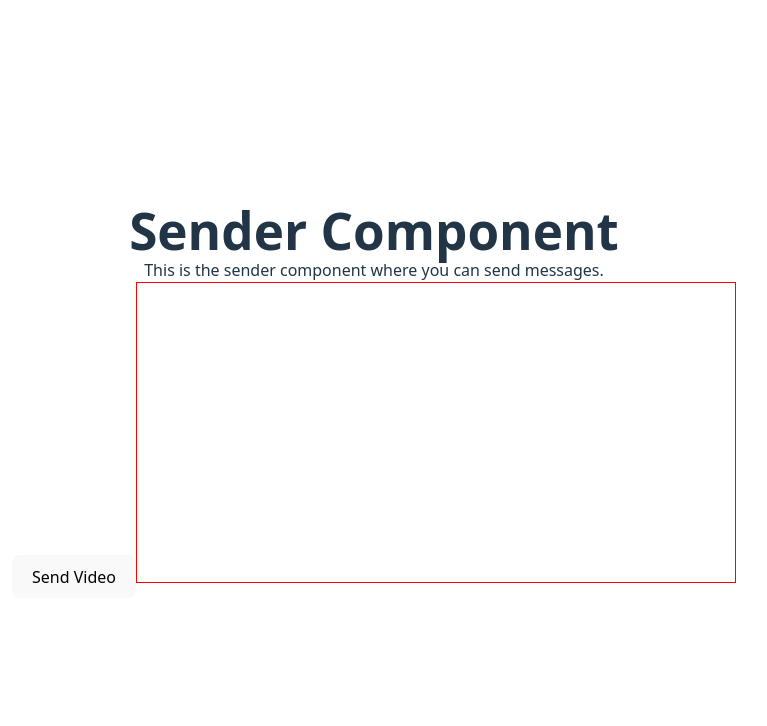
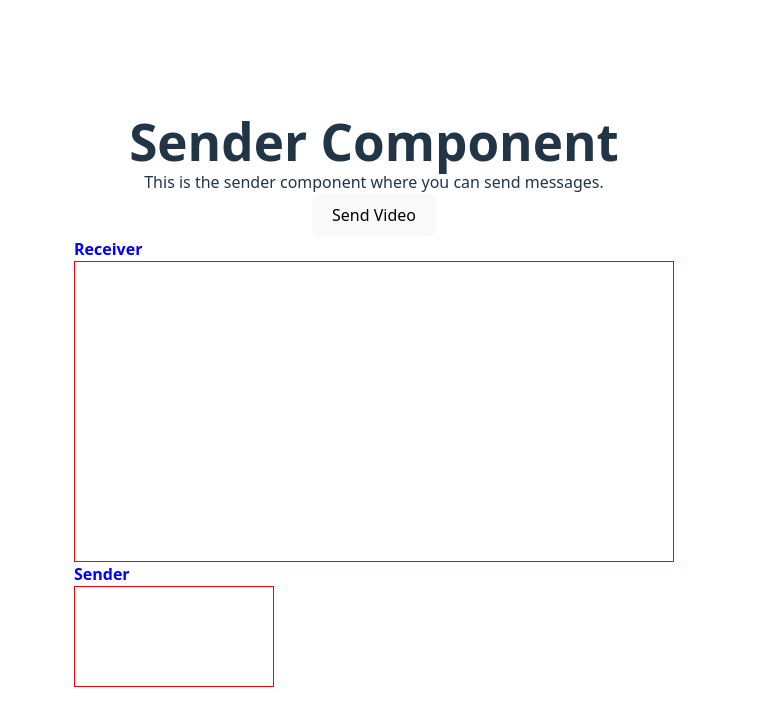
Before and after one commit to RaajAakarsh/WebRTC-Testing, a React (Vite) app in the folder frontend/: page /sender in a window 1280 px wide. Shown: the top 726 px of the page, without its empty margins (266-1033 px from the left). Built offline with nearby package versions, Linux system fonts and the light colour scheme; no server answers.

Commit message:
commit 7

```diff
--- a/frontend/src/components/Receiver.tsx
+++ b/frontend/src/components/Receiver.tsx
@@ -2,15 +2,11 @@ import { useEffect, useRef } from "react";
 
 export function Receiver() {
 	const videoRef = useRef<HTMLVideoElement>(null);
-	const pcRef = useRef<RTCPeerConnection | null>(null);
-	const socketRef = useRef<WebSocket | null>(null);
+	const videoRefSrc = useRef<HTMLVideoElement>(null);
 
 	useEffect(() => {
 		const socket = new WebSocket("https://webrtc-testing-u170.onrender.com/");
 		const pc = new RTCPeerConnection();
-
-		pcRef.current = pc;
-		socketRef.current = socket;
 
 		const videoElement = videoRef.current;
 
@@ -48,6 +44,10 @@ export function Receiver() {
 					video: true,
 					audio: false,
 				});
+				if (videoRefSrc.current) {
+					videoRefSrc.current.srcObject = stream;
+					console.log(">>>>>>>>>>>>>>>>>>>>>>>>>>>>>>>>>>>>>>>");
+				}
 				stream.getTracks().forEach((track) => {
 					pc.addTrack(track, stream);
 				});
@@ -73,6 +73,15 @@ export function Receiver() {
 		<div>
 			<h1>Receiver Component</h1>
 			<p>This is the receiver component where you can receive messages.</p>
+			<p
+				style={{
+					textAlign: "left",
+					fontWeight: "bold",
+					color: "blue",
+				}}
+			>
+				Sender
+			</p>
 			<video
 				// senders vid
 				ref={videoRef}
@@ -83,6 +92,29 @@ export function Receiver() {
 					width: "600px",
 					border: "1px solid red",
 					transform: "scaleX(-1)",
+					display: "block",
+				}}
+			/>
+			<p
+				style={{
+					textAlign: "left",
+					fontWeight: "bold",
+					color: "blue",
+				}}
+			>
+				Receiver
+			</p>
+			<video
+				// receivers vid
+				ref={videoRefSrc}
+				autoPlay
+				playsInline
+				muted
+				style={{
+					width: "200px",
+					border: "1px solid red",
+					transform: "scaleX(-1)",
+					display: "block",
 				}}
 			/>
 		</div>
--- a/frontend/src/components/Sender.tsx
+++ b/frontend/src/components/Sender.tsx
@@ -2,6 +2,7 @@ import { useEffect, useState, useRef } from "react";
 
 export function Sender() {
 	const videoRef = useRef<HTMLVideoElement>(null);
+	const videoRefSrc = useRef<HTMLVideoElement>(null);
 	const [socket, setSocket] = useState<WebSocket | null>(null);
 	const socketRef = useRef<WebSocket | null>(null);
 	const pcRef = useRef<RTCPeerConnection | null>(null);
@@ -60,11 +61,17 @@ export function Sender() {
 			video: true,
 			audio: false,
 		});
+
+		if (videoRefSrc.current) {
+			videoRefSrc.current.srcObject = stream;
+			console.log(">>>>>>>>>>>>>>>>>>>>>>>>>>>>>>>>>>>>>>>");
+		}
+
 		stream.getTracks().forEach((track) => {
 			pc.addTrack(track, stream); // ✅ this `stream` is critical
 		});
+
 		console.log("Video track added to RTCPeerConnection");
-
 		console.log("Added video tracks:", stream.getVideoTracks());
 		console.log("PeerConnection senders:", pc.getSenders());
 	}
@@ -87,6 +94,15 @@ export function Sender() {
 			<h1>Sender Component</h1>
 			<p>This is the sender component where you can send messages.</p>
 			<button onClick={StartSendingVideo}>Send Video</button>
+			<p
+				style={{
+					textAlign: "left",
+					fontWeight: "bold",
+					color: "blue",
+				}}
+			>
+				Receiver
+			</p>
 			<video
 				//receivers vid
 				ref={videoRef}
@@ -97,6 +113,29 @@ export function Sender() {
 					width: "600px",
 					border: "1px solid red",
 					transform: "scaleX(-1)",
+					display: "block",
+				}}
+			/>
+			<p
+				style={{
+					textAlign: "left",
+					fontWeight: "bold",
+					color: "blue",
+				}}
+			>
+				Sender
+			</p>
+			<video
+				//senders vid
+				ref={videoRefSrc}
+				autoPlay
+				playsInline
+				muted
+				style={{
+					width: "200px",
+					border: "1px solid red",
+					transform: "scaleX(-1)",
+					display: "block",
 				}}
 			/>
 		</div>
```
